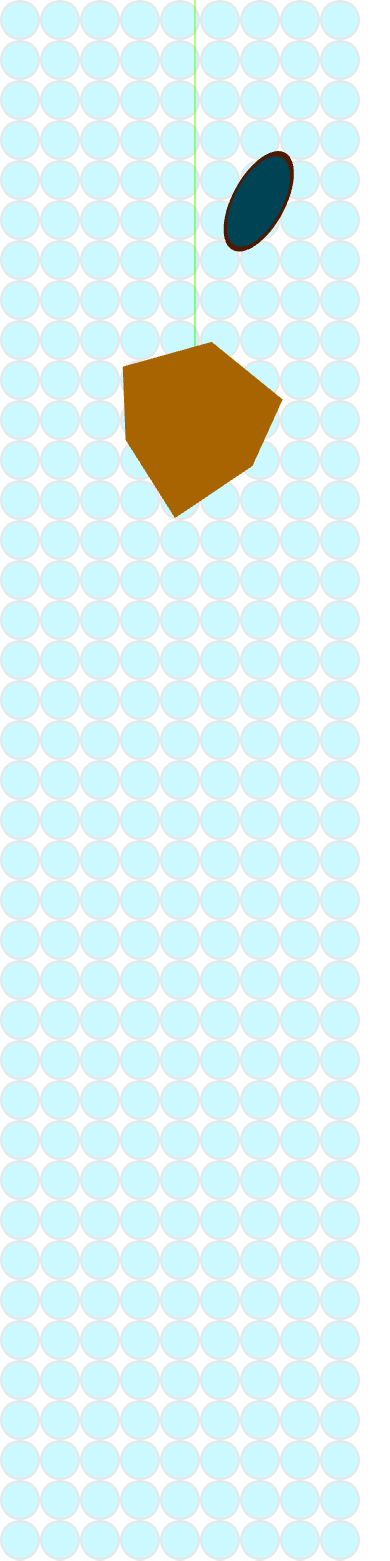
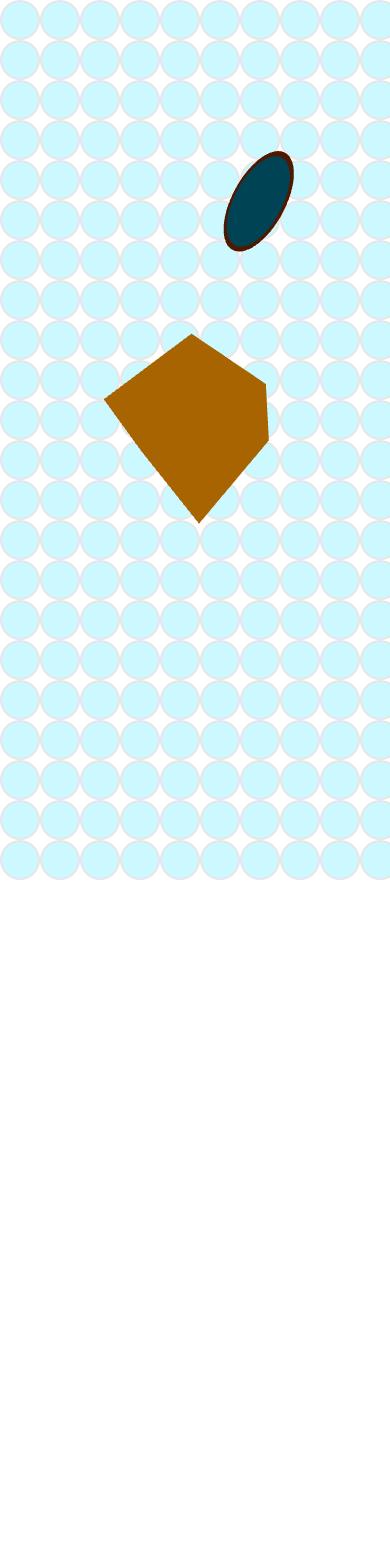
Before and after one commit to kadiace/Material, a React (Create React App) app: page / in a window 390 px wide. Shown: the top 1561 px of the page. After the commit the page ends 880 px from the top, so only its background shows below. Built offline with nearby package versions, Linux system fonts and the light colour scheme.

Commit message:
Gen Dots according to window size.

```diff
--- a/src/components/Background.tsx
+++ b/src/components/Background.tsx
@@ -1,13 +1,33 @@
-import Dot, { DotProps } from './Dot';
+import { useEffect, useState } from 'react';
+
+import Dot from './Dot';
 
 function Background() {
+  /** CONST */
   const colorIn = '#CCF9FF';
   const colorOut = '#E6E6E6';
-  const size = '40px';
-  const dotList: DotProps[] = [];
-  for (let i = 0; i < 3000; i += 1) {
-    dotList.push({ colorIn, colorOut, size });
-  }
+  const size = 40;
+
+  /** HOOK */
+  const [gridSize, setGridSize] = useState([
+    Math.floor(window.innerWidth / size) + 1,
+    Math.floor(window.innerHeight / size) + 1,
+  ]);
+
+  useEffect(() => {
+    const handleGridResize = () => {
+      setGridSize([
+        Math.floor(window.innerWidth / size) + 1,
+        Math.floor(window.innerHeight / size) + 1,
+      ]);
+    };
+    window.addEventListener('resize', handleGridResize);
+
+    return () => {
+      window.removeEventListener('resize', handleGridResize);
+    };
+  });
+
   return (
     <div
       id='background'
@@ -15,13 +35,20 @@ function Background() {
         display: 'grid',
         width: '100%',
         height: '100%',
-        gridTemplateColumns: `repeat(auto-fill, ${size})`,
-        gridTemplateRows: `repeat(auto-fill, ${size})`,
+        gridTemplateColumns: `repeat(${gridSize[0]}, ${size}px)`,
+        gridTemplateRows: `repeat(${gridSize[1]}, ${size}px)`,
       }}
     >
-      {dotList.map((elem, index) => (
-        <Dot key={index} {...elem} />
-      ))}
+      {Array(gridSize[0] * gridSize[1])
+        .fill(0)
+        .map((value, index) => (
+          <Dot
+            key={index}
+            colorIn={colorIn}
+            colorOut={colorOut}
+            size={`${size}px`}
+          />
+        ))}
     </div>
   );
 }
--- a/src/components/Canvas.tsx
+++ b/src/components/Canvas.tsx
@@ -3,7 +3,7 @@ import Box from 'components/Box';
 
 import 'pages/App.css';
 
-import { OrbitControls } from '@react-three/drei';
+// import { OrbitControls } from '@react-three/drei';
 import { Canvas as Canv } from '@react-three/fiber';
 
 function Canvas() {
@@ -24,13 +24,13 @@ function Canvas() {
         <ambientLight />
         <Box position={[0, 0, 0]} />
         {/* for debugging */}
-        <OrbitControls />
+        {/* <OrbitControls />
         <gridHelper
           args={[200, 200]}
           position={[0, 0, -0.01]}
           rotation={[Math.PI / 2, 0, 0]}
         />
-        <axesHelper args={[30]} />
+        <axesHelper args={[30]} /> */}
 
         <group>
           <mesh position={[1, 2, 0]}>
--- a/src/components/Dot.tsx
+++ b/src/components/Dot.tsx
@@ -1,4 +1,4 @@
-import { PropsWithChildren } from 'react';
+import { PropsWithChildren, useState } from 'react';
 
 export type DotProps = PropsWithChildren & {
   colorOut: string;
@@ -7,8 +7,11 @@ export type DotProps = PropsWithChildren & {
 };
 
 function Dot(props: DotProps) {
+  /** CONST */
   const { colorOut, colorIn, size } = props;
-  // Scale hook
+
+  /** STATE */
+  const [scale, setScale] = useState(1);
   return (
     <div
       id='outline'
@@ -20,6 +23,7 @@ function Dot(props: DotProps) {
         display: 'flex',
         alignItems: 'center',
         justifyContent: 'center',
+        scale: `${scale}`,
       }}
       {...props}
     >
```
